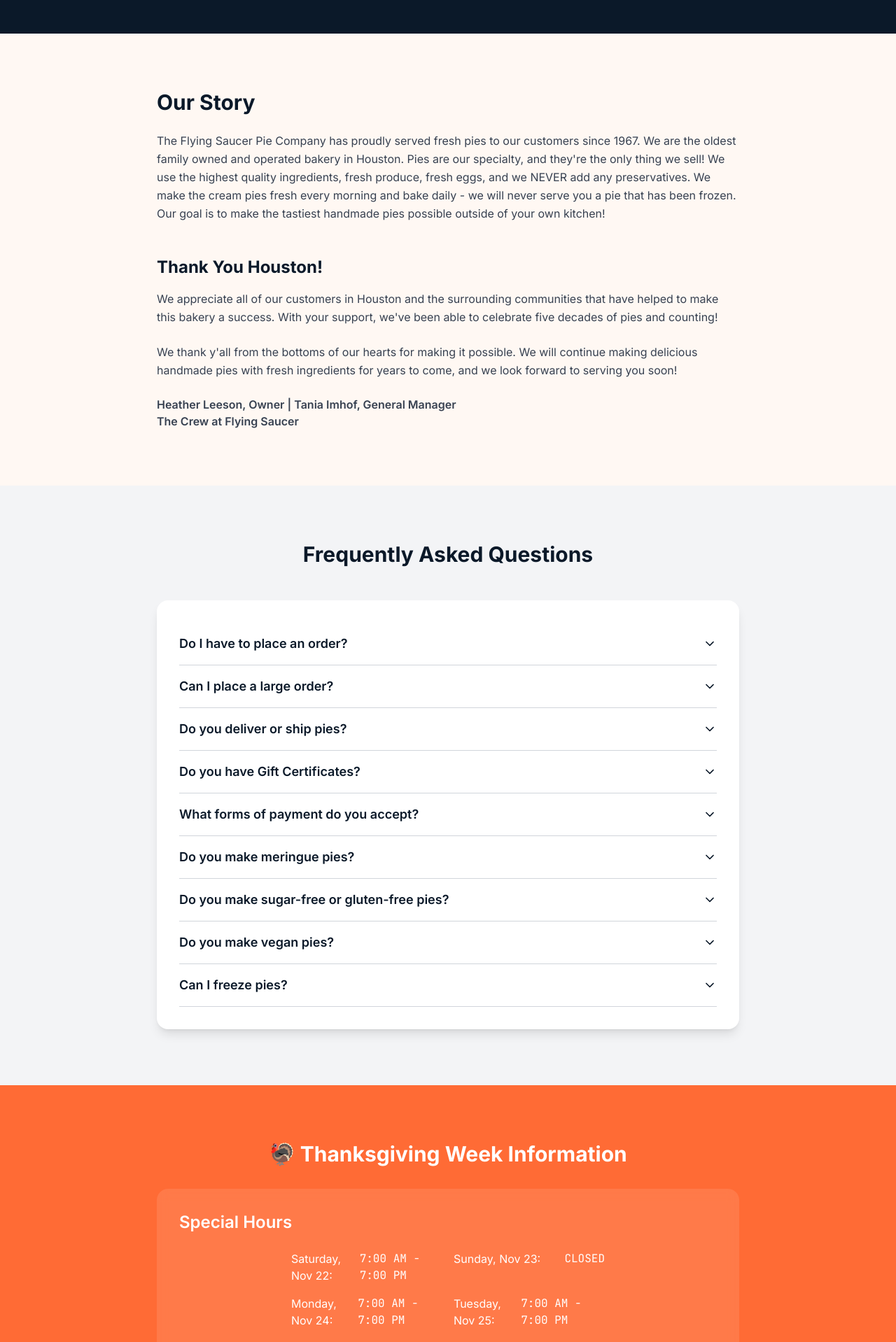
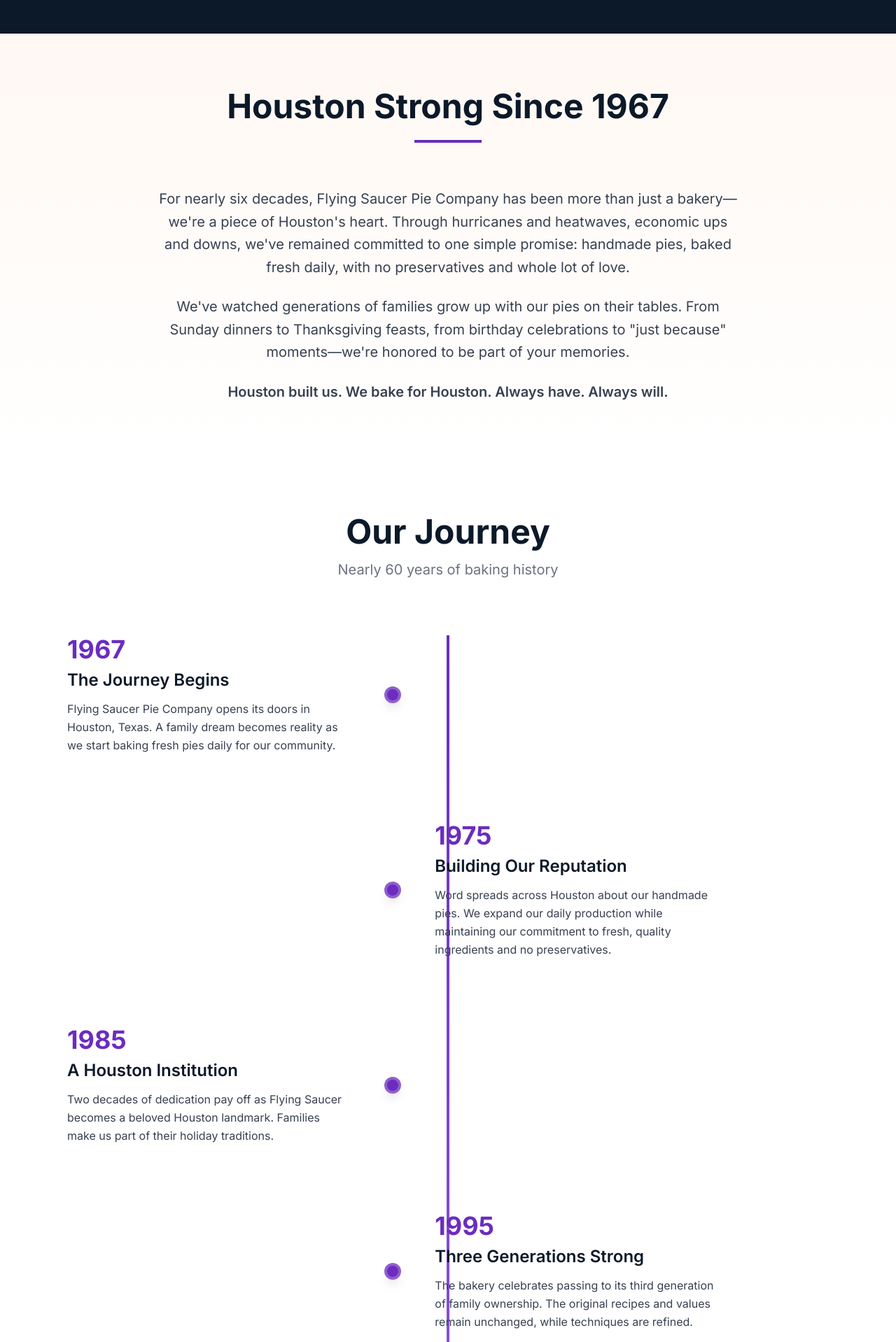
Before and after one commit to zavalatechlabs/flying-saucer-pie-company-htx, a Next.js app: page /about in a window 1280 px wide. Shown: the part 280-2198 px from the top of the page at 70% size. Built offline with nearby package versions, Linux system fonts and the light colour scheme.

Commit message:
feat: add interactive timeline to about page

```diff
--- a/app/about/about-content.tsx
+++ b/app/about/about-content.tsx
@@ -6,6 +6,50 @@
 import { useState } from 'react'
 import { ScrollReveal } from '@/lib/animations/scroll-reveal'
 import { fadeIn, slideUp, slideInLeft, slideInRight } from '@/lib/animations/variants'
+import { Timeline, TimelineMilestone } from '@/components/timeline'
+
+const timelineMilestones: TimelineMilestone[] = [
+  {
+    year: 1967,
+    title: 'The Journey Begins',
+    description: 'Flying Saucer Pie Company opens its doors in Houston, Texas. A family dream becomes reality as we start baking fresh pies daily for our community.',
+  },
+  {
+    year: 1975,
+    title: 'Building Our Reputation',
+    description: 'Word spreads across Houston about our handmade pies. We expand our daily production while maintaining our commitment to fresh, quality ingredients and no preservatives.',
+  },
+  {
+    year: 1985,
+    title: 'A Houston Institution',
+    description: 'Two decades of dedication pay off as Flying Saucer becomes a beloved Houston landmark. Families make us part of their holiday traditions.',
+  },
+  {
+    year: 1995,
+    title: 'Three Generations Strong',
+    description: 'The bakery celebrates passing to its third generation of family ownership. The original recipes and values remain unchanged, while techniques are refined.',
+  },
+  {
+    year: 2005,
+    title: 'Media Recognition',
+    description: 'Local and national media discover what Houstonians have known for decades. Flying Saucer earns recognition as one of Houston\'s iconic food destinations.',
+  },
+  {
+    year: 2017,
+    title: '50 Years of Pie',
+    description: 'Half a century of serving Houston! We celebrate 50 years with the community that made it all possible. Still family-owned, still handmade, still fresh daily.',
+  },
+  {
+    year: 2020,
+    title: 'Houston Strong',
+    description: 'Through challenges and change, we adapt while staying true to our roots. Our community rallies around us, and we continue serving pies made with love.',
+  },
+  {
+    year: 2026,
+    title: 'Today and Tomorrow',
+    description: 'Nearly six decades later, we\'re still Houston\'s oldest family-owned bakery. Same commitment, same quality, same love for what we do. Here\'s to many more years together.',
+  },
+]
 
 const faqs = [
   {
@@ -98,29 +142,165 @@
         </div>
       </section>
 
-      {/* Our Story */}
-      <section className="py-20">
+      {/* Houston Strong Narrative */}
+      <section className="py-20 bg-gradient-to-b from-warm-cream to-white">
         <div className="max-w-4xl mx-auto px-4 sm:px-6 lg:px-8">
-          <ScrollReveal variants={fadeIn} className="prose prose-lg mx-auto">
-            <h2 className="text-3xl font-bold text-space-night mb-6">Our Story</h2>
-            <p className="text-dust-dark leading-relaxed mb-6">
-              {businessInfo.about.full}
+          <ScrollReveal variants={fadeIn} className="text-center mb-16">
+            <h2 className="text-4xl md:text-5xl font-bold text-space-night mb-6">
+              Houston Strong Since 1967
+            </h2>
+            <div className="w-24 h-1 bg-cosmic-purple mx-auto mb-8" />
+          </ScrollReveal>
+
+          <ScrollReveal variants={slideUp} delay={0.2}>
+            <div className="prose prose-lg mx-auto text-center">
+              <p className="text-xl text-dust-dark leading-relaxed mb-6">
+                For nearly six decades, Flying Saucer Pie Company has been more than just a bakery—we&apos;re a piece of Houston&apos;s heart.
+                Through hurricanes and heatwaves, economic ups and downs, we&apos;ve remained committed to one simple promise:
+                handmade pies, baked fresh daily, with no preservatives and whole lot of love.
+              </p>
+              <p className="text-xl text-dust-dark leading-relaxed mb-6">
+                We&apos;ve watched generations of families grow up with our pies on their tables. From Sunday dinners to Thanksgiving feasts,
+                from birthday celebrations to &quot;just because&quot; moments—we&apos;re honored to be part of your memories.
+              </p>
+              <p className="text-xl text-dust-dark leading-relaxed font-semibold text-cosmic-purple">
+                Houston built us. We bake for Houston. Always have. Always will.
+              </p>
+            </div>
+          </ScrollReveal>
+        </div>
+      </section>
+
+      {/* Timeline Section */}
+      <section className="py-20 bg-white">
+        <div className="max-w-6xl mx-auto px-4 sm:px-6 lg:px-8">
+          <ScrollReveal variants={fadeIn} className="text-center mb-20">
+            <h2 className="text-4xl md:text-5xl font-bold text-space-night mb-4">
+              Our Journey
+            </h2>
+            <p className="text-xl text-dust-medium">
+              Nearly 60 years of baking history
             </p>
           </ScrollReveal>
 
-          <ScrollReveal variants={slideUp} delay={0.2} className="prose prose-lg mx-auto mt-12">
-            <h3 className="text-2xl font-bold text-space-night mb-4">Thank You Houston!</h3>
-            <p className="text-dust-dark leading-relaxed mb-6">
+          <Timeline milestones={timelineMilestones} />
+        </div>
+      </section>
+
+      {/* Founder Story Section */}
+      <section className="py-20 bg-gradient-to-b from-warm-cream-light to-warm-cream">
+        <div className="max-w-6xl mx-auto px-4 sm:px-6 lg:px-8">
+          <div className="grid grid-cols-1 md:grid-cols-2 gap-12 items-center">
+            <ScrollReveal variants={slideInLeft}>
+              <div>
+                <h2 className="text-4xl font-bold text-space-night mb-6">
+                  A Family Legacy
+                </h2>
+                <div className="space-y-4 text-dust-dark leading-relaxed">
+                  <p>
+                    It all started with a simple dream: to create the best pies in Houston, made fresh every day
+                    with real ingredients and genuine care. In 1967, that dream became Flying Saucer Pie Company.
+                  </p>
+                  <p>
+                    Decades later, we&apos;re still family-owned and operated. The recipes have been passed down,
+                    perfected with each generation, but the core values remain unchanged: quality, freshness,
+                    and a commitment to serving our community.
+                  </p>
+                  <p>
+                    Today, under the leadership of <span className="font-semibold text-space-night">Heather Leeson</span> and
+                    General Manager <span className="font-semibold text-space-night">Tania Imhof</span>, we continue
+                    the tradition with the same passion and pride that started it all.
+                  </p>
+                </div>
+              </div>
+            </ScrollReveal>
+
+            <ScrollReveal variants={slideInRight} delay={0.2}>
+              <div className="relative">
+                <div className="bg-cosmic-purple/10 rounded-2xl p-8 border-4 border-cosmic-purple/20">
+                  <blockquote className="text-lg italic text-dust-dark">
+                    &quot;We&apos;re not just baking pies—we&apos;re creating moments of joy,
+                    one slice at a time. Every pie that leaves our bakery carries with it
+                    almost 60 years of tradition, care, and Houston pride.&quot;
+                  </blockquote>
+                  <p className="mt-4 font-semibold text-space-night">
+                    — The Flying Saucer Family
+                  </p>
+                </div>
+              </div>
+            </ScrollReveal>
+          </div>
+        </div>
+      </section>
+
+      {/* Family Values Section */}
+      <section className="py-20 bg-cosmic-purple text-white">
+        <div className="max-w-6xl mx-auto px-4 sm:px-6 lg:px-8">
+          <ScrollReveal variants={fadeIn} className="text-center mb-16">
+            <h2 className="text-4xl md:text-5xl font-bold mb-4">
+              Our Values
+            </h2>
+            <p className="text-xl text-white/80">
+              The principles that guide everything we do
+            </p>
+          </ScrollReveal>
+
+          <div className="grid grid-cols-1 md:grid-cols-3 gap-8">
+            <ScrollReveal variants={slideUp} delay={0.1}>
+              <div className="bg-white/10 backdrop-blur rounded-xl p-8 text-center">
+                <div className="text-5xl mb-4">🥧</div>
+                <h3 className="text-2xl font-bold mb-3">Quality First</h3>
+                <p className="text-white/90">
+                  We use only the finest ingredients—fresh eggs, real butter, quality produce.
+                  No shortcuts, no preservatives, no compromises.
+                </p>
+              </div>
+            </ScrollReveal>
+
+            <ScrollReveal variants={slideUp} delay={0.2}>
+              <div className="bg-white/10 backdrop-blur rounded-xl p-8 text-center">
+                <div className="text-5xl mb-4">👨‍👩‍👧‍👦</div>
+                <h3 className="text-2xl font-bold mb-3">Family Tradition</h3>
+                <p className="text-white/90">
+                  Family-owned means family values. We treat our customers like family
+                  and our employees like part of ours.
+                </p>
+              </div>
+            </ScrollReveal>
+
+            <ScrollReveal variants={slideUp} delay={0.3}>
+              <div className="bg-white/10 backdrop-blur rounded-xl p-8 text-center">
+                <div className="text-5xl mb-4">❤️</div>
+                <h3 className="text-2xl font-bold mb-3">Made with Love</h3>
+                <p className="text-white/90">
+                  Every pie is handmade fresh daily. We pour our hearts into what we do
+                  because we genuinely care about the joy our pies bring.
+                </p>
+              </div>
+            </ScrollReveal>
+          </div>
+        </div>
+      </section>
+
+      {/* Thank You Section */}
+      <section className="py-20 bg-white">
+        <div className="max-w-4xl mx-auto px-4 sm:px-6 lg:px-8">
+          <ScrollReveal variants={fadeIn} className="text-center">
+            <h2 className="text-4xl font-bold text-space-night mb-6">Thank You, Houston!</h2>
+          </ScrollReveal>
+
+          <ScrollReveal variants={slideUp} delay={0.2} className="prose prose-lg mx-auto">
+            <p className="text-dust-dark leading-relaxed mb-6 text-center">
               We appreciate all of our customers in Houston and the surrounding communities that have
               helped to make this bakery a success. With your support, we&apos;ve been able to celebrate
-              five decades of pies and counting!
+              nearly six decades of pies and counting!
             </p>
-            <p className="text-dust-dark leading-relaxed mb-6">
+            <p className="text-dust-dark leading-relaxed mb-6 text-center">
               We thank y&apos;all from the bottoms of our hearts for making it possible. We will continue
               making delicious handmade pies with fresh ingredients for years to come, and we look forward
               to serving you soon!
             </p>
-            <p className="text-dust-dark font-semibold">
+            <p className="text-dust-dark font-semibold text-center">
               {businessInfo.about.owners}
               <br />
               The Crew at Flying Saucer
```
